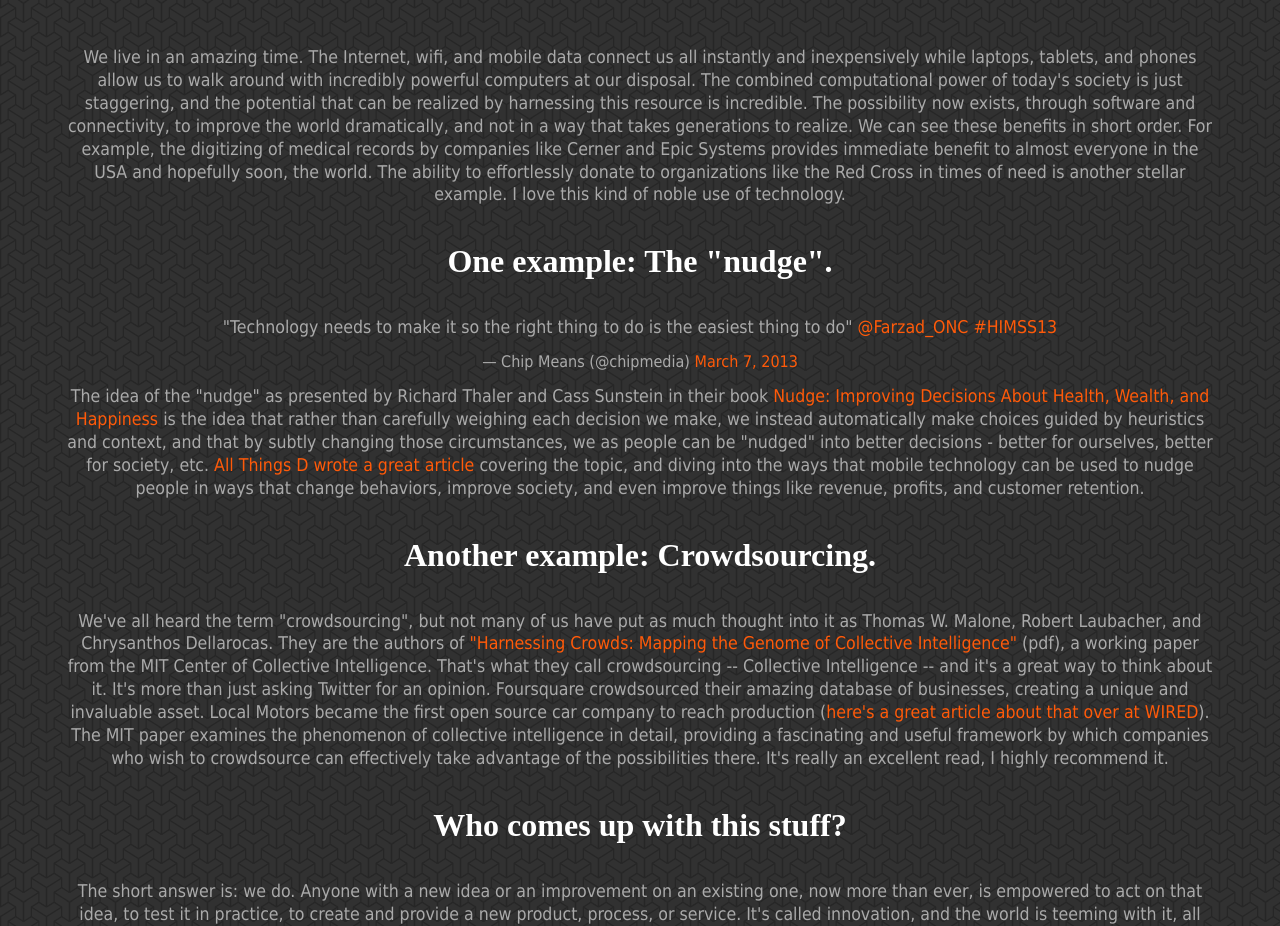
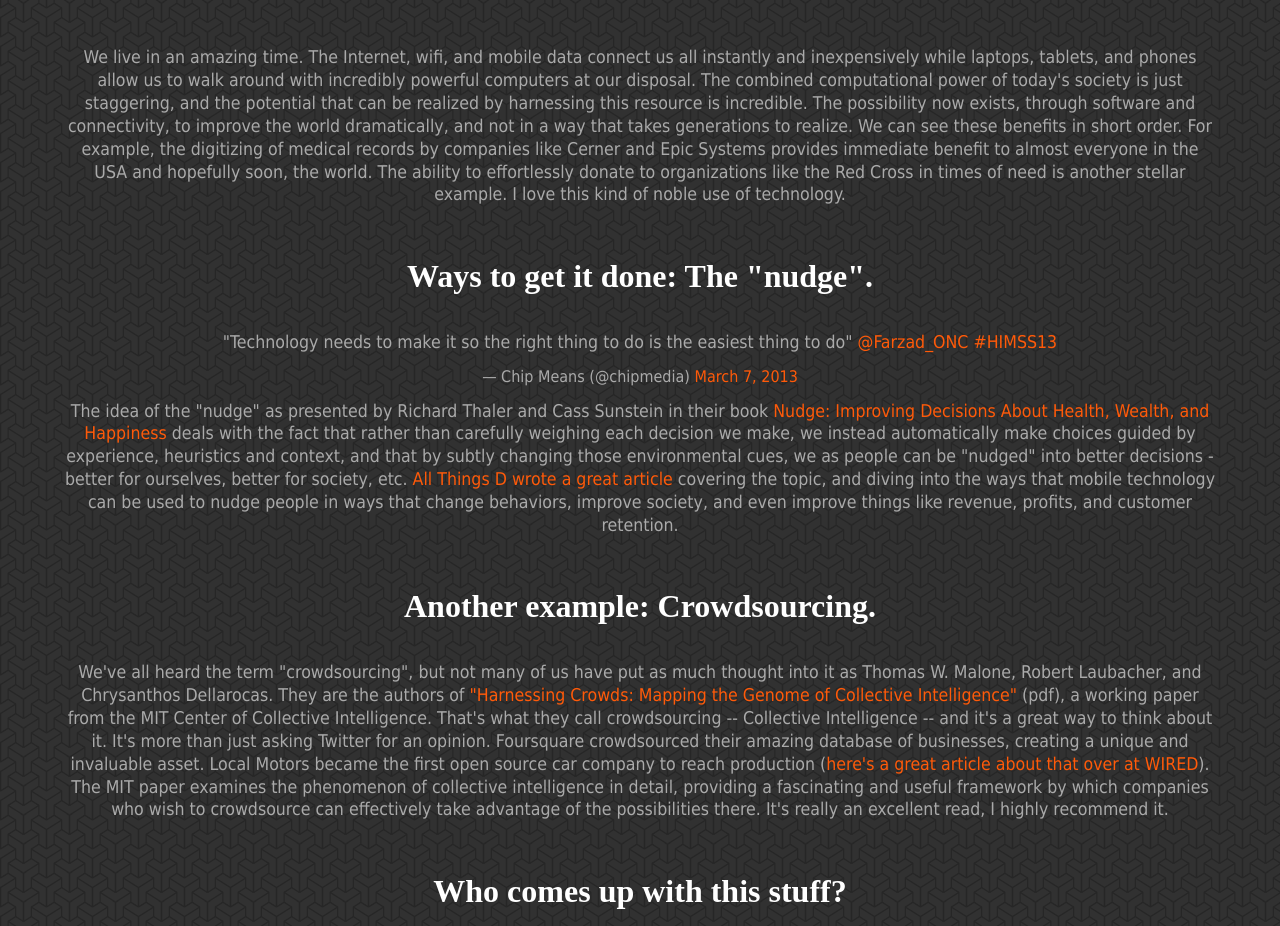
Before and after one commit to joshdutcher/wichitaradar, a PHP site: page / in a window 1280 px wide. Shown: the part 1188-2114 px from the top of the page. Run offline with PHP 8.4, Linux system fonts and the light colour scheme; some libraries are stand-ins or nearby versions.

Commit message:
more tweaks

```diff
--- a/css/style.css
+++ b/css/style.css
@@ -243,7 +243,7 @@
 
 h2 {
 	font-size: 2em;
-	margin: .75em 0;
+	margin: 1.2em 0 .75em 0;
 }
 
 h3 {
@@ -268,7 +268,8 @@
 	margin: 0 auto;
 	background-color: #313131;
 	border: 0.3125em solid #FF5A09;
-	padding-bottom: 30px;
+	padding-bottom: 1em;
+	margin-bottom: 3em;
 }
 
 /* Makes Badges display inline */
--- a/index.html
+++ b/index.html
@@ -48,11 +48,11 @@
 
             <p>We live in an amazing time. The Internet, wifi, and mobile data connect us all instantly and inexpensively while laptops, tablets, and phones allow us to walk around with incredibly powerful computers at our disposal. The combined computational power of today's society is just staggering, and the potential that can be realized by harnessing this resource is incredible. The possibility now exists, through software and connectivity, to improve the world dramatically, and not in a way that takes generations to realize. We can see these benefits in short order. For example, the digitizing of medical records by companies like Cerner and Epic Systems provides immediate benefit to almost everyone in the USA and hopefully soon, the world. The ability to effortlessly donate to organizations like the Red Cross in times of need is another stellar example. I love this kind of noble use of technology.</p>
 
-            <h2>One example: The "nudge".</h2>
+            <h2>Ways to get it done: The "nudge".</h2>
 
             <blockquote class="twitter-tweet" lang="en" align="center"><p>&quot;Technology needs to make it so the right thing to do is the easiest thing to do&quot; <a href="https://twitter.com/farzad_onc">@Farzad_ONC</a> <a href="https://twitter.com/search?q=%23HIMSS13&amp;src=hash">#HIMSS13</a></p>&mdash; Chip Means (@chipmedia) <a href="https://twitter.com/chipmedia/statuses/309683958432550912">March 7, 2013</a></blockquote>
 
-            <p>The idea of the "nudge" as presented by Richard Thaler and Cass Sunstein in their book <a href="http://amzn.com/014311526X">Nudge: Improving Decisions About Health, Wealth, and Happiness</a> is the idea that rather than carefully weighing each decision we make, we instead automatically make choices guided by heuristics and context, and that by subtly changing those circumstances, we as people can be "nudged" into better decisions - better for ourselves, better for society, etc. <a href="http://allthingsd.com/20130319/how-data-science-is-advancing-the-nudge-to-influence-mobile-behaviors/#">All Things D wrote a great article</a> covering the topic, and diving into the ways that mobile technology can be used to nudge people in ways that change behaviors, improve society, and even improve things like revenue, profits, and customer retention.</p>
+            <p>The idea of the "nudge" as presented by Richard Thaler and Cass Sunstein in their book <a href="http://amzn.com/014311526X">Nudge: Improving Decisions About Health, Wealth, and Happiness</a> deals with the fact that rather than carefully weighing each decision we make, we instead automatically make choices guided by experience, heuristics and context, and that by subtly changing those environmental cues, we as people can be "nudged" into better decisions - better for ourselves, better for society, etc. <a href="http://allthingsd.com/20130319/how-data-science-is-advancing-the-nudge-to-influence-mobile-behaviors/#">All Things D wrote a great article</a> covering the topic, and diving into the ways that mobile technology can be used to nudge people in ways that change behaviors, improve society, and even improve things like revenue, profits, and customer retention.</p>
 
             <h2>Another example: Crowdsourcing.</h2>
 
@@ -64,7 +64,7 @@
 
             <h2>Okay, but haven't all the good ideas been had already?</h2>
 
-            <p>So maybe that quesiton wasn't on the tip of your tongue. Tough luck; this is my website and I asked it solely to give myself an excuse to post the video below. Steven Johnson is the author of <a href="http://amzn.com/1594487715">Where Good Ideas Come From: The Natural History of Innovation</a>. In it he examines the environments that have historically spawned innovation, from the vast varieties of life present on coral reefs to the sparks of the Enlightenment which took place in English coffee houses when the people switched to coffee from drinking alcohol all day. Below is a TED talk in which he summarizes this idea, and I just think it's fascinating and inspirational. Have a look.</p>
+            <p>So maybe that quesiton wasn't on the tip of your tongue. Tough luck; this is my website and I asked it solely to give myself an excuse to post the video below. Steven Johnson is the author of <a href="http://amzn.com/1594487715">Where Good Ideas Come From: The Natural History of Innovation</a>. In that book he examines the environments that have historically spawned innovation, from the vast varieties of life present on coral reefs to the sparks of the Enlightenment which took place in English coffee houses when the people switched to coffee from drinking alcohol all day. Below is a TED talk in which he summarizes this idea, and I just think it's fascinating and inspirational. Have a look.</p>
 
             <div class="embed-outer">
                 <div class="embed-container" id="ted">
@@ -82,6 +82,8 @@
             <p class="type-me" data-offset-padding="500">A bit about me:</p>
         </div>
         <div class="container">
+            <p><img src="img/infographic.png" alt="Infographic of my resume"></p>
+
             <h2>Career</h2>
 		    <p>I've been a web developer since 2000, and was tinkering with HTML as early as 1996. I've been fascinated by the Internet and its capabilities since the moment it came into my home. I started my career programming in ASP Classic, spent about three years programming in ColdFusion, and most recently have been working in PHP/MySql.</p>
 
@@ -103,6 +105,8 @@
                 Resume (pdf)<br/><a href="files/Josh%20Dutcher%20resume.pdf"><img src="img/resume.png" alt="Thumbnail of my resume"></a>
             </p>
 
+            <h2>Gaudy widget</h2>
+
             <div class="badge-container">
 
                 <!-- Title Markup -->
@@ -112,9 +116,6 @@
                 <ul id="badges"></ul>
             </div>
 
-            <h2>Fancy Infographic</h2>
-
-            <p><img src="img/infographic.png" alt="Infographic of my resume"></p>
 	    </div>
 	</section>
 
```
